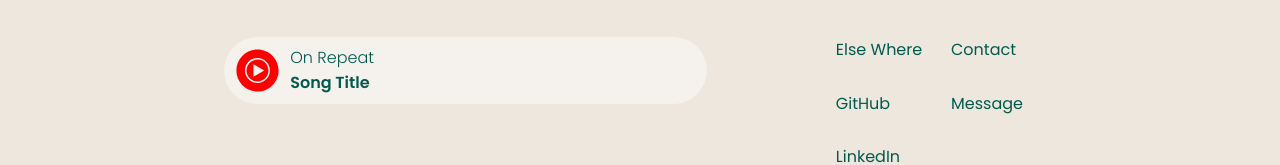
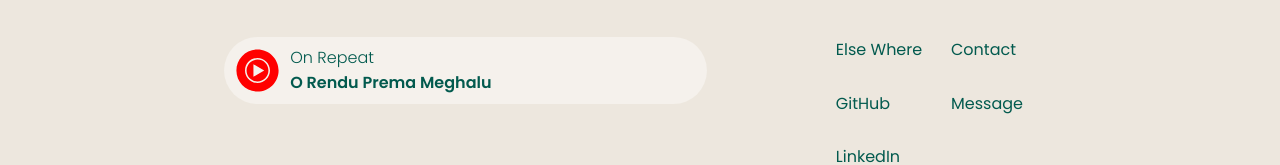
Before and after one commit to SaiKrishna6699/My-Portfolio, an Angular app: page /work in a window 1280 px wide. Shown: the part 1746-1911 px from the top of the page. Built offline with nearby package versions, Linux system fonts and the light colour scheme.

Commit message:
Made changes in footer

```diff
--- a/src/app/components/footer/footer.component.html
+++ b/src/app/components/footer/footer.component.html
@@ -1,7 +1,7 @@
 <div class="footer">
     <div class="row1">
         <div class="column col1">
-            <div class="youtube">
+            <div (click)="openSongLink(currentSong.link)" class="youtube">
                 <div class="d1">
                     <svg fill="#FF0000" viewBox="0 0 32 32" version="1.1" xmlns="http://www.w3.org/2000/svg">
                         <title>youtubemusic</title>
@@ -12,7 +12,7 @@
                 </div>
                 <div class="d2">
                     <div class="line1">On Repeat</div>
-                    <div class="line2">Song Title</div>
+                    <div class="line2">{{ currentSong.title }}</div>
                 </div>
             </div>
         </div>
@@ -36,7 +36,7 @@
         </div>
     </div>
     <div class="row2">
-        <input type="range"  min="1" max="24" step="1" value="1" name="range" class="range" id="range" list="hrs"/>
+        <input type="range" min="1" max="24" step="1" value="1" name="range" class="range" id="range" list="hrs" />
         <datalist id="hrs">
             <option value="0"></option>
             <option value="1"></option>
@@ -63,6 +63,6 @@
             <option value="22"></option>
             <option value="23"></option>
             <option value="24"></option>
-          </datalist>
+        </datalist>
     </div>
 </div>
--- a/src/app/components/footer/footer.component.scss
+++ b/src/app/components/footer/footer.component.scss
@@ -47,6 +47,7 @@ $slider-thumb-size: 50px;
                     border-radius: 45px;
                     background-color: rgba(255, 255, 255, 0.4);
                     padding: 0.1rem;
+                    cursor: pointer;
 
                     .d1 {
                         margin-top: 10px;
--- a/src/app/components/footer/footer.component.ts
+++ b/src/app/components/footer/footer.component.ts
@@ -8,6 +8,16 @@ import { Playlist } from 'src/app/models/playlist';
 })
 export class FooterComponent {
 
+  constructor(){
+    const randomIndex = Math.floor(Math.random() * this.myPlaylist.length);
+    this.currentSong = this.myPlaylist[randomIndex];
+  }
+
+  currentSong!: Playlist;
+
+  openSongLink(songLink: string) {
+    window.open(songLink, '_blank');
+  }
 
   myPlaylist: Playlist[] = [
     {
@@ -122,7 +132,6 @@ export class FooterComponent {
       title: 'Heeriye',
       link: 'https://music.youtube.com/watch?v=SW2uyfNqHg4&si=RcoJ-azyA274KSs7'
     }
-
   ]
 
 }
```
